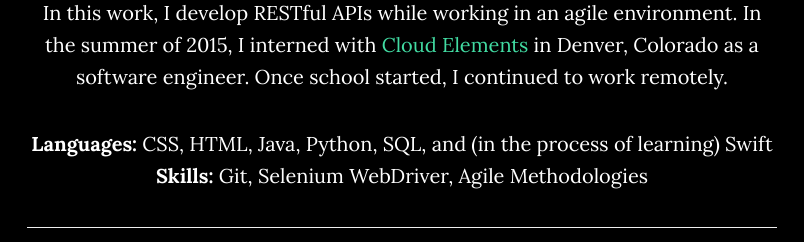
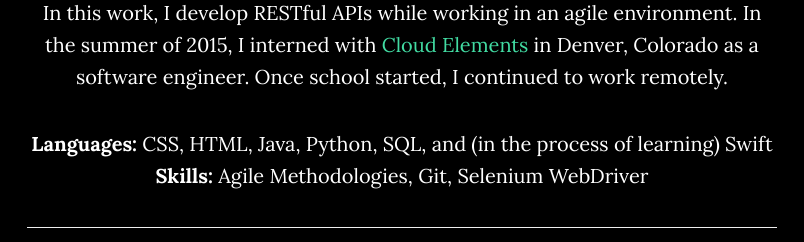
Before and after one commit to swyse5/swyse5.github.io, a plain HTML site: page index.html in a window 1280 px wide. Shown: the part 1360-1602 px from the top of the page, without its empty margins (238-1042 px from the left). Drawn offline with Linux system fonts and the light colour scheme; a script that the page names is missing.

Commit message:
minor fixed

```diff
--- a/index.html
+++ b/index.html
@@ -98,7 +98,7 @@
                 <p>I am currently a junior at <a href="http://miamioh.edu/" target="_blank">Miami University</a>, where I study computer science.<br> I am also involved in the Miami App Development club. In this club, we build apps for both Android and iOS devices.</p>
                 <p>While at school, I also work as a part-time software engineer at <a href="http://cloud-elements.com/" target="_blank">Cloud Elements</a>. In this work, I develop RESTful APIs while working in an agile environment. In the summer of 2015, I interned with <a href="http://cloud-elements.com/" target="_blank">Cloud Elements</a> in Denver, Colorado as a software engineer. Once school started, I continued to work remotely. </p>
                 <p> <b>Languages: </b> CSS, HTML, Java, Python, SQL, and (in the process of learning) Swift<br>
-                <b>Skills: </b> Git, Selenium WebDriver, Agile Methodologies</p>
+                <b>Skills: </b> Agile Methodologies, Git, Selenium WebDriver</p>
                 <hr>
                 <h4>!Work</h4>
                 <p>When I'm not working, you can find me running or hiking on nearby trails, re-watching The Office again, working on this website, or just hanging out with friends.</p>
```
